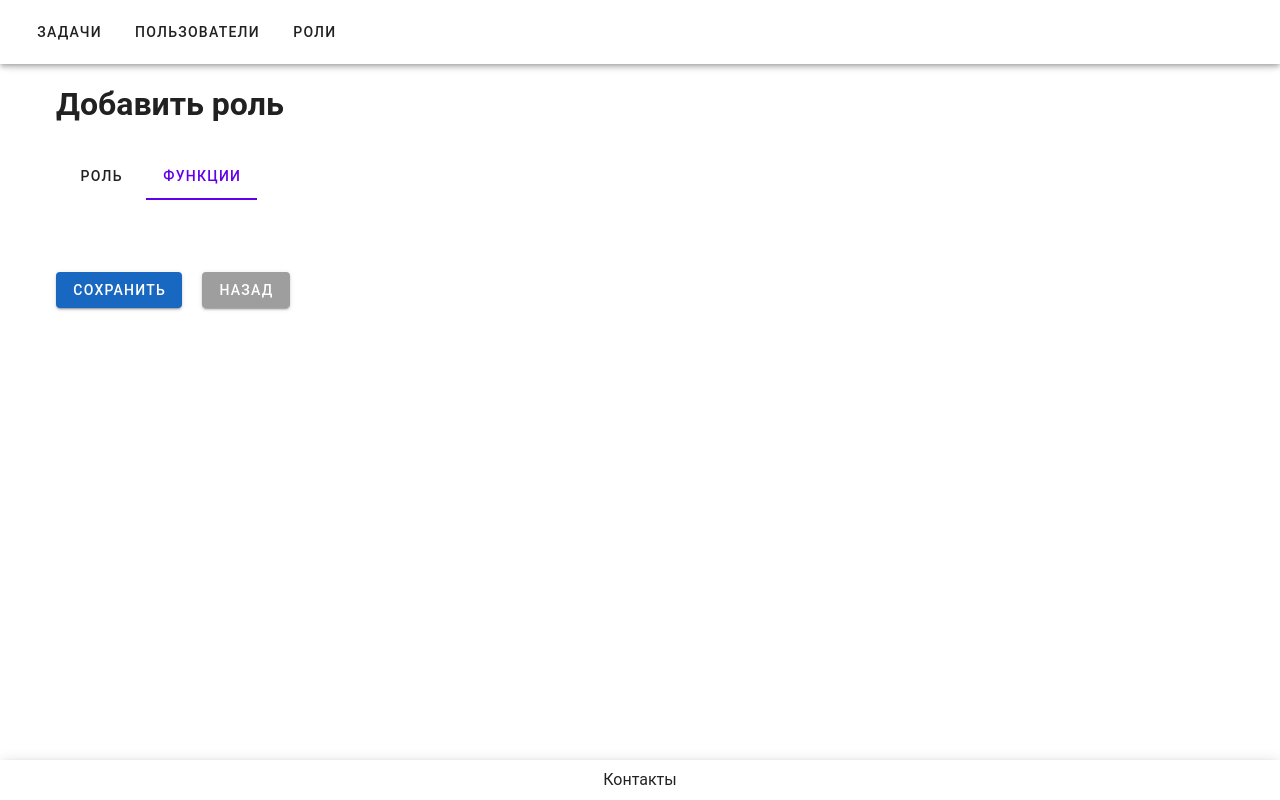
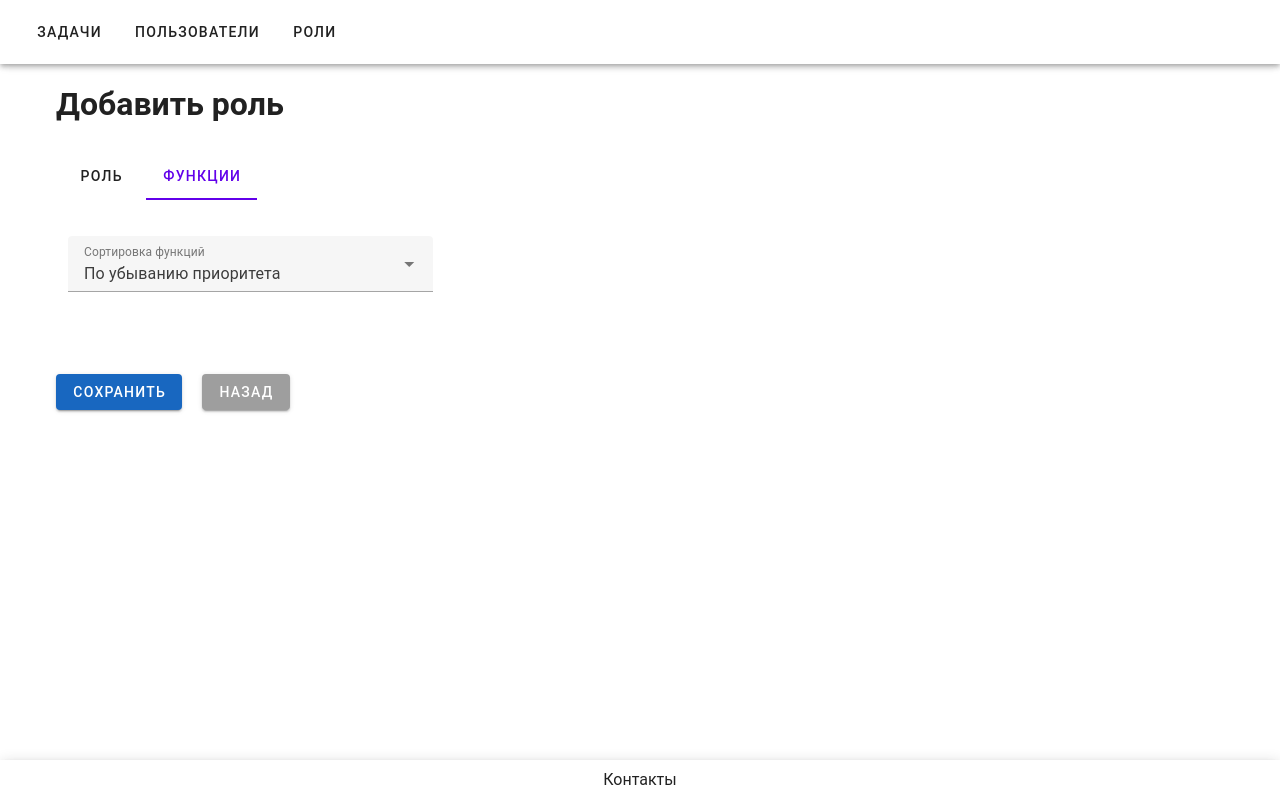
Before and after one commit to Li18ko/frontend-web-installation-of-floors, a Vue app: page /roles/add in a window 1280 px wide. Both pictures are taken after a click on the tab "ФУНКЦИИ". Built offline with nearby package versions, Linux system fonts and the light colour scheme; no server answers.

Commit message:
Сортировка функций в ролях

```diff
--- a/src/pages/Role/AddRole.vue
+++ b/src/pages/Role/AddRole.vue
@@ -31,6 +31,15 @@
           </v-tabs-window-item>
 
           <v-tabs-window-item :key="1" :value="1">
+            <v-col cols="12" sm="4">
+              <v-select
+                v-model="selectedSortOrder"
+                :items="sortOptions"
+                label="Сортировка функций"
+                @update:modelValue="filterFunctions"
+              ></v-select>
+            </v-col>
+
             <v-card-text>
                 <v-treeview
                     v-model:selected="selectedFunctions"
@@ -61,18 +70,28 @@
   import { useForm, useField } from 'vee-validate';
   import * as yup from 'yup';
   import axios from 'axios';
-  import { ref, onMounted } from 'vue';
+  import { ref, onMounted, watch } from 'vue';
   import router from '../../router';
+  import { useRoute, useRouter } from 'vue-router';
 
   export default {
     name: 'AddRole',
     setup() {
+      const route = useRoute();
+      const router = useRouter();
+
       const firstCell = ref(null);
       const activeTab = ref(0);
       const treeData = ref([]);
       const selectedFunctions = ref([]);
       const isActive = ref(false);
       const successMessage = ref(false);
+
+      const selectedSortOrder = ref("asc");
+      const sortOptions = [
+        { title: "По возрастанию приоритета", value: "desc" },
+        { title: "По убыванию приоритета", value: "asc" }
+      ];
 
       const schema = yup.object({
         name: yup.string().required('Название роли обязательно'),
@@ -85,6 +104,16 @@
 
       const { value: name, errorMessage: nameError } = useField('name');
       const { value: description, errorMessage: descriptionError } = useField('description');
+
+      const filterFunctions = async () => {
+        router.replace({
+          name: route.name,
+          query: {
+            ...route.query,
+            sort: selectedSortOrder.value,
+          },
+        });
+      };
 
       const addRole = handleSubmit(async () => {
         try {
@@ -108,7 +137,9 @@
 
       const fetchFunctions = async () => {
         try {
-            const response = await axios.get(`${import.meta.env.VITE_APP_BASE_URL}/api/Role/ListFunctions`);
+            const response = await axios.get(`${import.meta.env.VITE_APP_BASE_URL}/api/Role/ListFunctions`,{
+              params: { sort: route.query.sort || "asc" }
+            });
 
             const groupedFunctions = {};
 
@@ -141,9 +172,24 @@
 
 
       onMounted(() => {
+        if (route.query.sort) {
+          selectedSortOrder.value = route.query.sort;
+        }
+
         firstCell.value.focus();
         fetchFunctions();
       });
+
+      watch(
+        () => route.query.sort,
+        (newSort, oldSort) => {
+          if (newSort !== oldSort) {
+            selectedSortOrder.value = newSort;
+            fetchFunctions();
+          }
+        }
+      );
+
 
       return {
         name,
@@ -156,7 +202,11 @@
         successMessage,
         addRole,
         firstCell,
-        activeTab
+        activeTab,
+        selectedSortOrder,
+        sortOptions,
+        filterFunctions,
+        fetchFunctions
       };
     },
   };
--- a/src/pages/Role/EditRole.vue
+++ b/src/pages/Role/EditRole.vue
@@ -32,6 +32,15 @@
                 </v-tabs-window-item>
 
                 <v-tabs-window-item :key="1" :value="1">
+                    <v-col cols="12" sm="4">
+                        <v-select
+                            v-model="selectedSortOrder"
+                            :items="sortOptions"
+                            label="Сортировка функций"
+                            @update:modelValue="filterFunctions"
+                        ></v-select>
+                    </v-col>
+
                     <v-card-text>
                         <v-treeview
                             v-model:selected="selectedFunctions"
@@ -61,14 +70,16 @@
 import { useForm, useField } from 'vee-validate';
 import * as yup from 'yup';
 import axios from 'axios';
-import { ref, onMounted } from 'vue';
+import { ref, onMounted, watch } from 'vue';
 import router from '../../router';
-import { useRoute } from "vue-router";
+import { useRoute, useRouter } from 'vue-router';
 
 export default {
     name: 'EditRole',
     setup() {
         const route = useRoute();
+        const router = useRouter();
+
         const roleId = route.params.id;
         const firstCell = ref(null);
         const functions = ref([]);
@@ -84,6 +95,12 @@ export default {
         const selectedFunctions = ref([]);
 
         const successMessage = ref(false);
+
+        const selectedSortOrder = ref("asc");
+        const sortOptions = [
+            { title: "По возрастанию приоритета", value: "desc" },
+            { title: "По убыванию приоритета", value: "asc" }
+        ];
 
         const schema = yup.object({
             name: yup.string().required('Название роли обязательно'),
@@ -101,7 +118,9 @@ export default {
         const fetchData = async () => {
             try {
                 const [functionsResponse, roleResponse] = await Promise.all([
-                    axios.get(`${import.meta.env.VITE_APP_BASE_URL}/api/Role/ListFunctions`),
+                    axios.get(`${import.meta.env.VITE_APP_BASE_URL}/api/Role/ListFunctions`, {
+                        params: { sort: route.query.sort || "asc" }
+                    }),
                     axios.get(`${import.meta.env.VITE_APP_BASE_URL}/api/Role/${roleId}`)
                 ]);
 
@@ -145,6 +164,17 @@ export default {
             }
         };
 
+        const filterFunctions = async () => {
+            router.replace({
+            name: route.name,
+            query: {
+                ...route.query,
+                sort: selectedSortOrder.value,
+            },
+            });
+        };
+
+
         const editRole = handleSubmit(async () => {
             try {
                 await axios.put(`${import.meta.env.VITE_APP_BASE_URL}/api/Role`, {
@@ -167,8 +197,22 @@ export default {
         });
 
         onMounted(async () => {
+            if (route.query.sort) {
+                selectedSortOrder.value = route.query.sort;
+            }
+
             await fetchData();
         });
+
+        watch(
+            () => route.query.sort,
+            (newSort, oldSort) => {
+            if (newSort !== oldSort) {
+                selectedSortOrder.value = newSort;
+                fetchData();
+            }
+            }
+        );
 
 
         return {
@@ -184,7 +228,10 @@ export default {
             firstCell,
             functions,
             activeTab,
-            treeData
+            treeData,
+            selectedSortOrder,
+            sortOptions,
+            filterFunctions,
         };
     }
 }
--- a/src/pages/Role/IndexRoles.vue
+++ b/src/pages/Role/IndexRoles.vue
@@ -177,8 +177,6 @@ export default {
           }, paramsSerializer: { indexes: null }
         });
 
-        console.log("СЕЙЧАС1", response.data);
-
         roles.value = response.data.items.map(role => ({
           name: role.name,
           id: role.id,
@@ -187,7 +185,6 @@ export default {
 
         loading.value = false;
         totalItems.value = response.data.count;
-        console.log("СЕЙЧАС3", totalItems.value);
       } catch (err) {
           error.value = 'Ошибка загрузки данных';
           loading.value = false;
```
